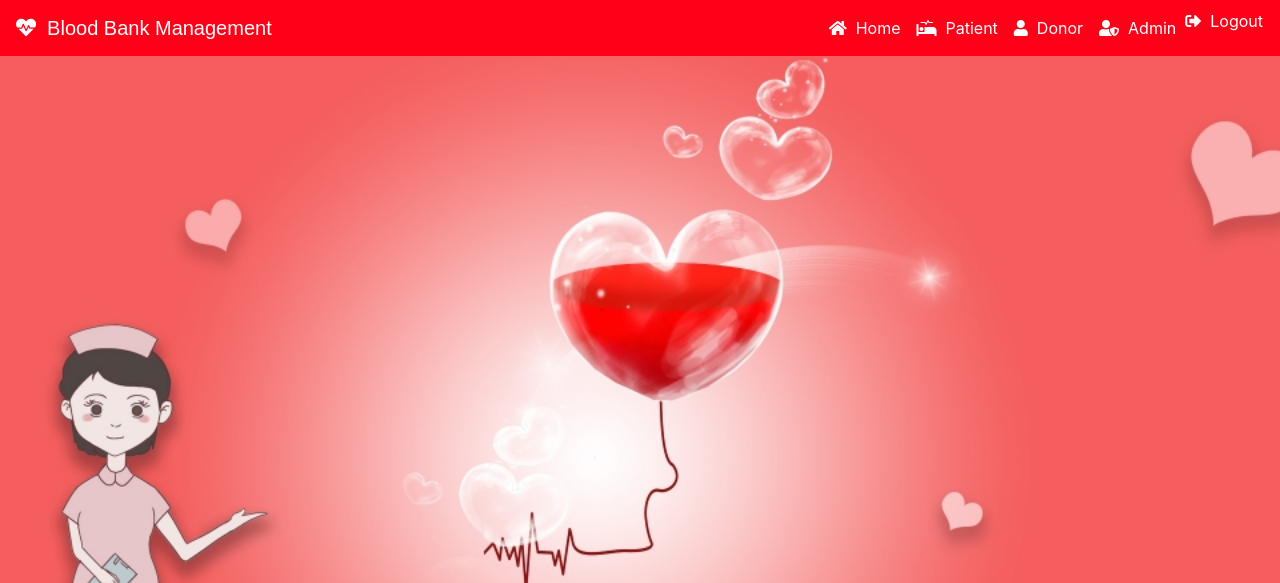
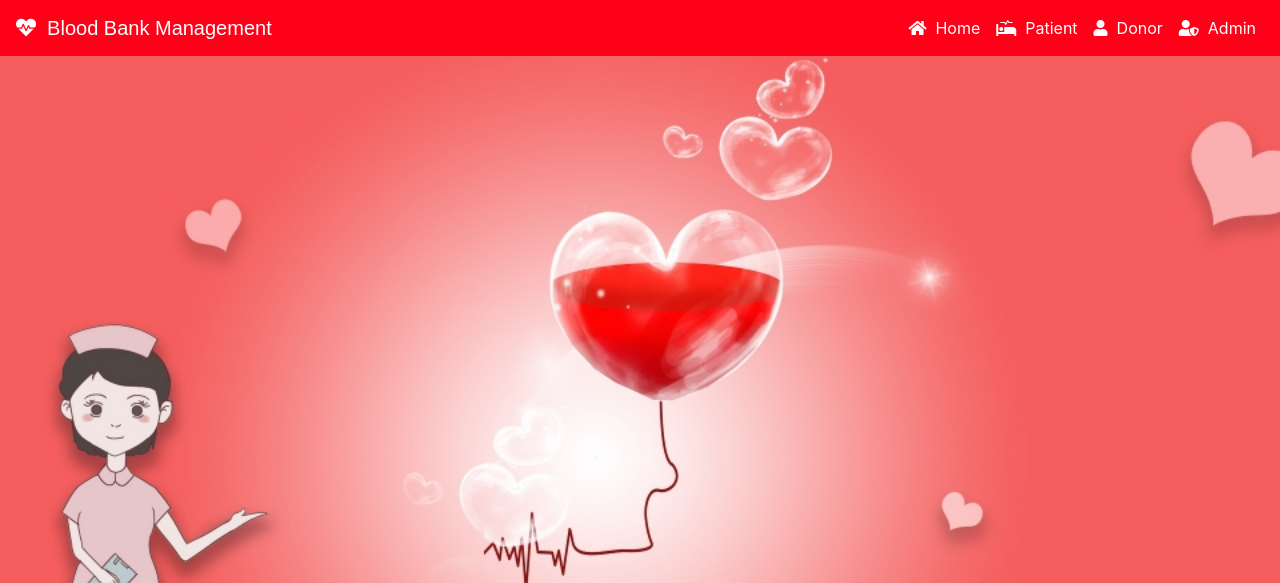
Before and after one commit to naveen2526-nk/Smart-blood-bank, a Django app: page / in a window 1280 px wide. Shown: the top 583 px of the page. Run offline with Django 3.2, Linux system fonts and the light colour scheme; data comes from the database, SQL or seed files in the repository; some libraries are stand-ins or nearby versions.

Commit message:
Update navbar.html

```diff
--- a/templates/blood/navbar.html
+++ b/templates/blood/navbar.html
@@ -53,14 +53,7 @@
                 <li class="nav-item">
                     <a class="nav-link" style="color: white;" href="/adminlogin"><i class="fas fa-user-shield"></i>&nbsp; Admin</i></a>
                 </li>
-                <li class="nav-item">
-                    <form action="{% url 'logout' %}" method="post" style="display:inline;">
-                      {% csrf_token %}
-                      <button type="submit" class="nav-link btn btn-link" style="color: white; text-decoration: none; padding: 0;">
-                        <i class="fas fa-sign-out-alt"></i>&nbsp; Logout
-                      </button>
-                    </form>
-                </li>
+
 
             </ul>
         </div>
```
